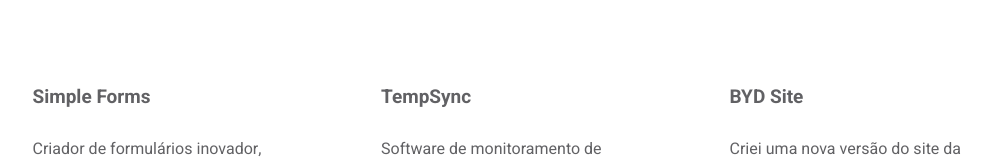
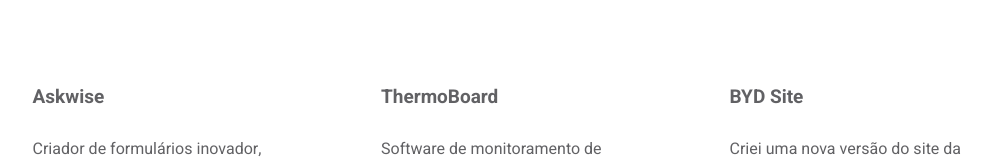
Before and after one commit to zinfex/portifolio-arthur-rocha, a Next.js app: page / in a window 1280 px wide. Shown: the part 1886-2046 px from the top of the page, without its empty margins (139-1132 px from the left). Built offline with nearby package versions, Linux system fonts and the light colour scheme.

Commit message:
Projects names update

```diff
--- a/src/components/Projects/Projects.jsx
+++ b/src/components/Projects/Projects.jsx
@@ -42,20 +42,20 @@
 
   const projects = [
     {
-      title: 'Simple Forms',
+      title: 'Askwise',
       description: 'Criador de formulários inovador, simples e prático',
       stacks: [
         <FaReact size={20} />, <IoLogoJavascript size={20} />
       ],
-      link: 'https://github.com/zinfex/simple-forms'
+      link: 'https://github.com/zinfex/Askwise'
     },
     {
-      title: 'TempSync',
+      title: 'ThermoBoard',
       stacks: [
         <FaReact size={20} />, <IoLogoJavascript size={20} />, <RiNodejsFill size={20} />
       ],
       description: 'Software de monitoramento de temperatura e umidade',
-      link: 'https://github.com/zinfex/TempSync'
+      link: 'https://github.com/zinfex/ThermoBoard'
     },
     {
       title: 'BYD Site',
```
Also changed, not shown: 1 other file (tests, documents, lock files or other folders).
